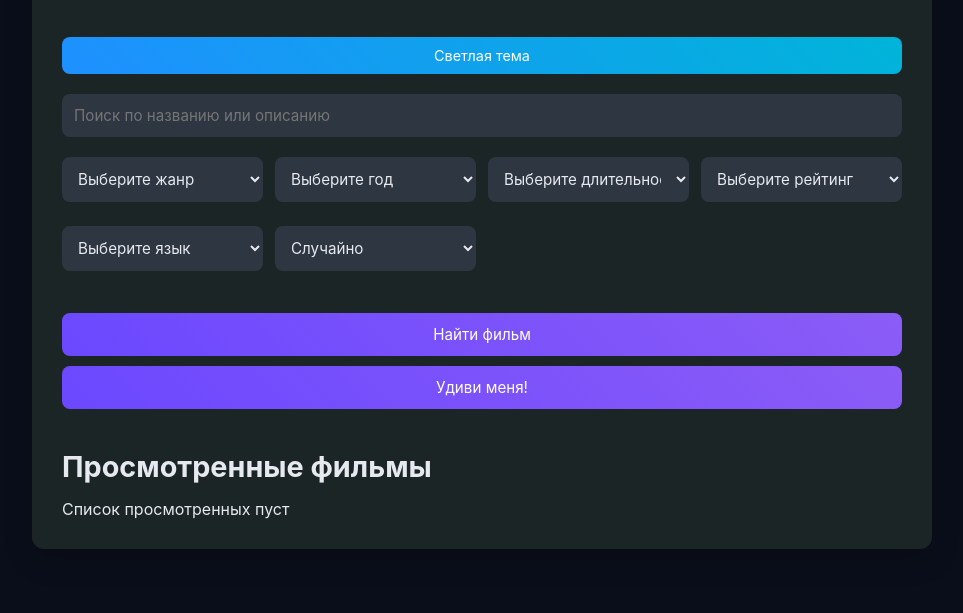
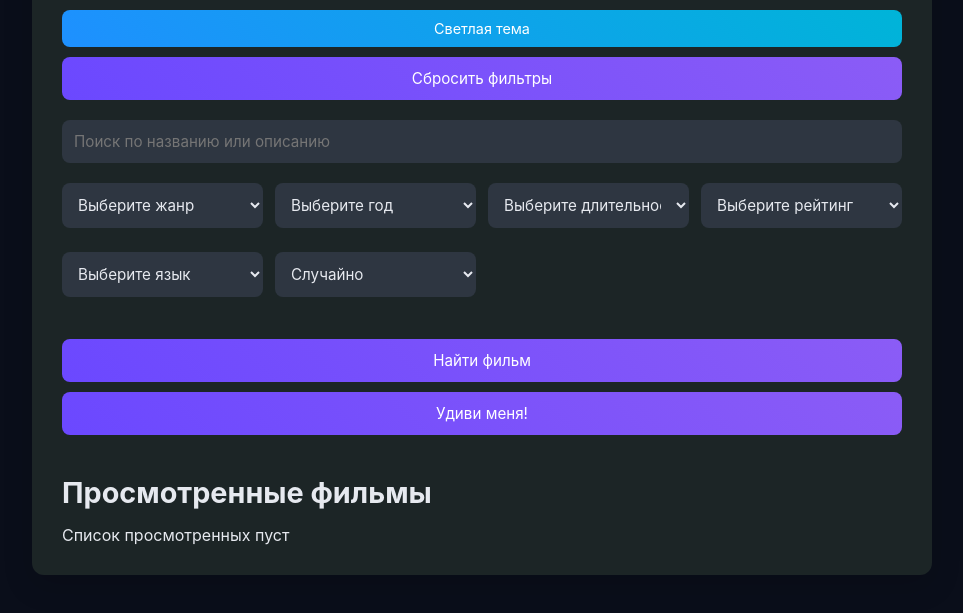
Before and after one commit to Delix0/Film, a plain HTML site: page index.html in a window 1280 px wide. Shown: the part 167-780 px from the top of the page, without its empty margins (158-1121 px from the left). Drawn offline with Linux system fonts and the light colour scheme.

Commit message:
Update index.html

```diff
--- a/index.html
+++ b/index.html
@@ -11,6 +11,7 @@
     <div class="container">
         <h1>Что посмотреть?</h1><div class="theme-toggle">
             <button id="themeToggle" onclick="toggleTheme()">Светлая тема</button>
+            <button id="resetBtn" onclick="resetFilters()">Сбросить фильтры</button>
         </div>
         <div class="form-group search-group">
             <input type="text" id="search" placeholder="Поиск по названию или описанию">
```
